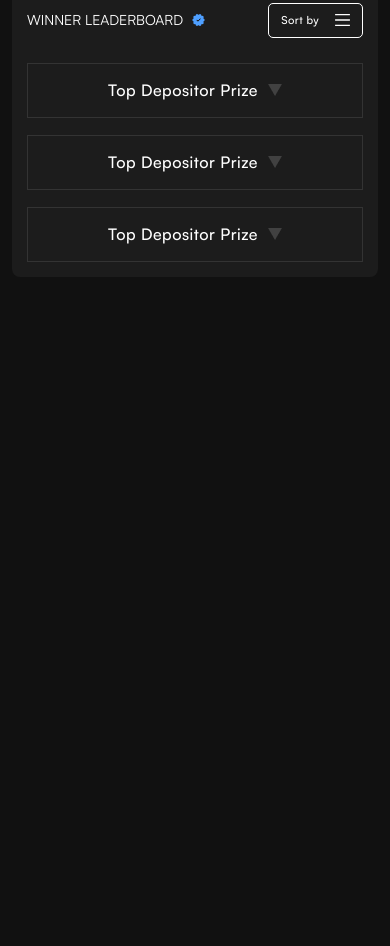
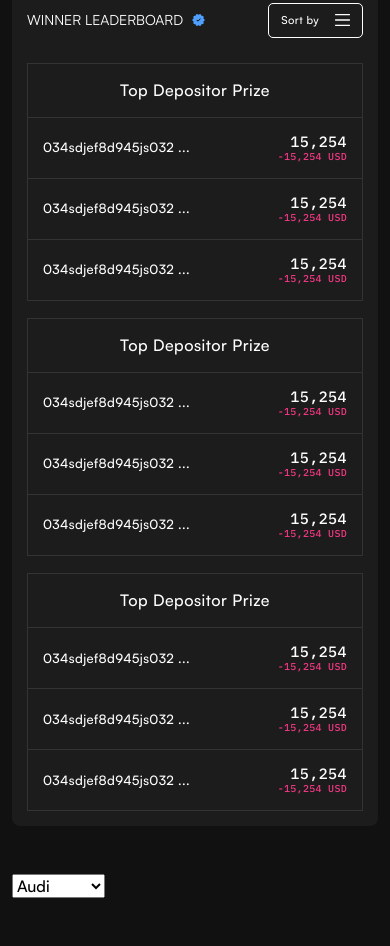
Before and after one commit to Jubaear-islam-Fahim/kangaroo, a plain HTML site: page index.html in a window 390 px wide. Shown: the part 1533-2479 px from the top of the page. Before the commit the page ends 1858 px from the top, so only its background shows below. Drawn offline with nearby package versions, Linux system fonts and the light colour scheme.

Commit message:
select add

```diff
--- a/assets/css/style.scss
+++ b/assets/css/style.scss
@@ -724,7 +724,6 @@ h5 {
         grid-template-columns: repeat(auto-fill, minmax(100%, 1fr));
     }
 
-    .winner-list,
     .details-list {
         display: none;
     }
--- a/index.html
+++ b/index.html
@@ -368,7 +368,7 @@
                         </div>
                         <div class="winner-content">
                             <div class="winner-item">
-                                <h6 class="phone-accordion">Top Depositor Prize</h6>
+                                <h6>Top Depositor Prize</h6>
                                 <ul class="winner-list">
                                     <li>
                                         <div class="text-l">
@@ -400,7 +400,7 @@
                                 </ul>
                             </div>
                             <div class="winner-item">
-                                <h6 class="phone-accordion">Top Depositor Prize</h6>
+                                <h6>Top Depositor Prize</h6>
                                 <ul class="winner-list">
                                     <li>
                                         <div class="text-l">
@@ -432,7 +432,7 @@
                                 </ul>
                             </div>
                             <div class="winner-item">
-                                <h6 class="phone-accordion">Top Depositor Prize</h6>
+                                <h6>Top Depositor Prize</h6>
                                 <ul class="winner-list">
                                     <li>
                                         <div class="text-l">
@@ -470,9 +470,29 @@
         </div>
     </div>
 
+    <div class="container pb-5 text-white">
+        <select id="selectItem" onchange="myFunction()">
+            <option value="Audi">Audi</option>
+            <option value="BMW">BMW</option>
+            <option value="Mercedes">Mercedes</option>
+            <option value="Volvo">Volvo</option>
+        </select>
+
+        <p id="demo">
+
+        </p>
+    </div>
+
 
     <script src="https://cdn.jsdelivr.net/npm/bootstrap@5.2.0-beta1/dist/js/bootstrap.bundle.min.js"></script>
     <script>
+
+        function myFunction() {
+            var list = document.getElementById("selectItem").value;
+            document.getElementById("demo").innerHTML = list;
+        }
+
+
         var accord = document.getElementsByClassName("phone-accordion");
         var i;
 
@@ -487,6 +507,10 @@
                 }
             });
         }
+
+
+
+
     </script>
 </body>
 
```
Also changed, not shown: assets/css/style.css, 1 other file.
